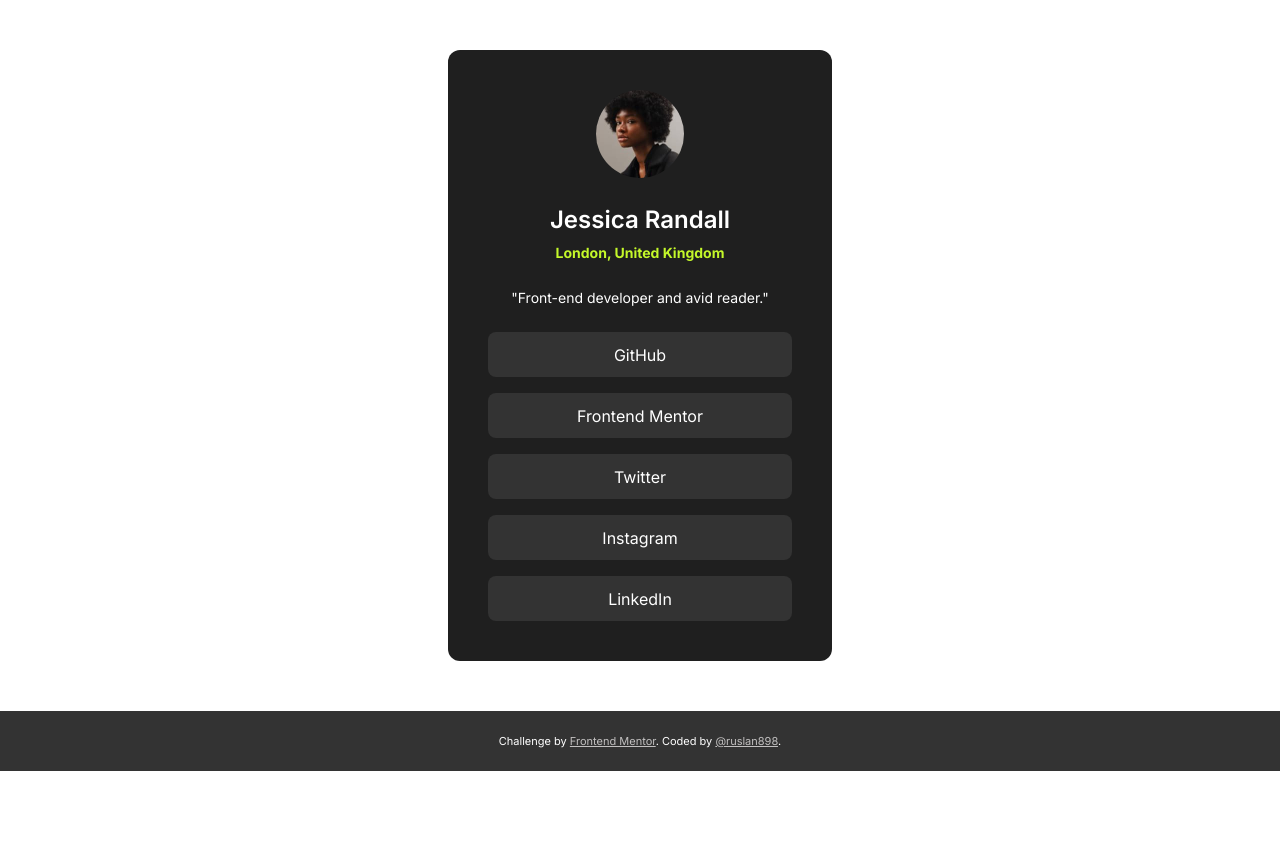
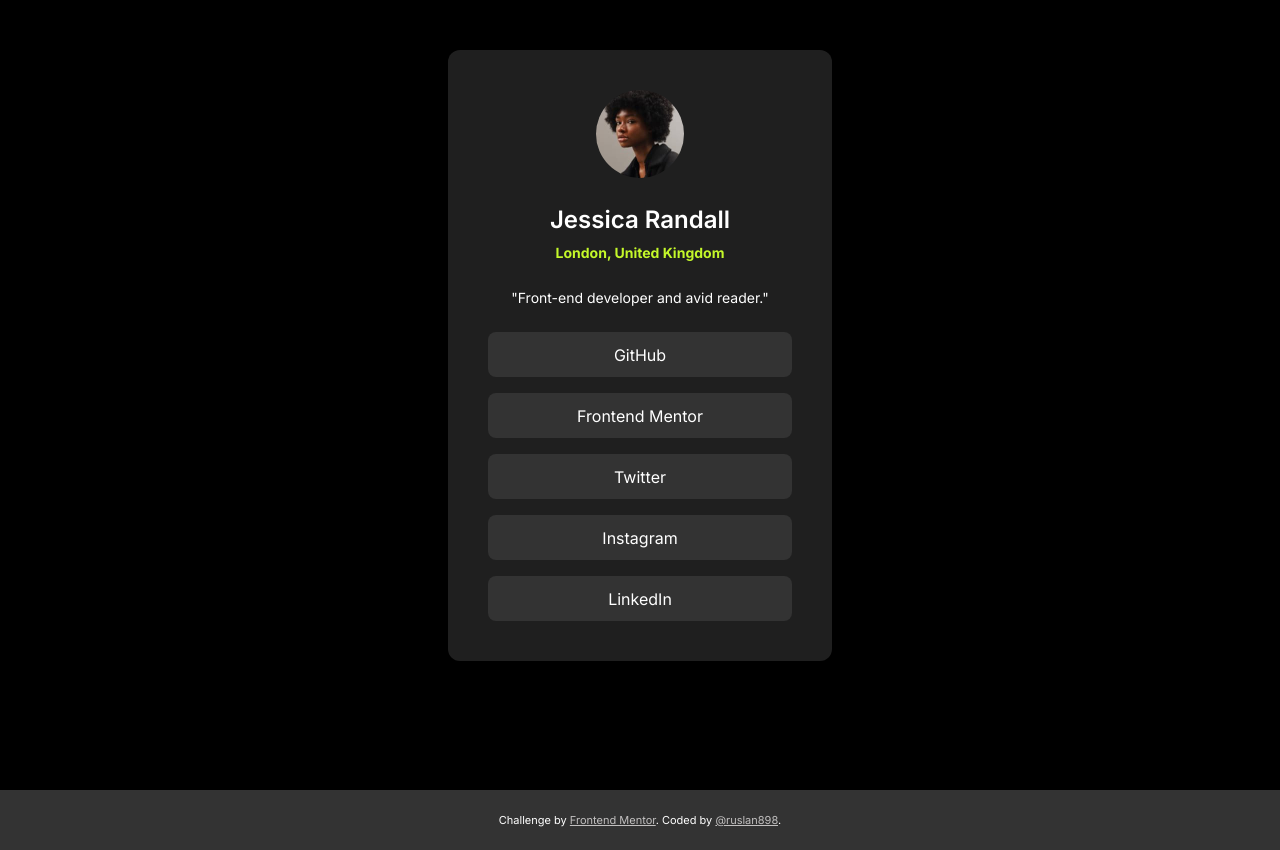
Before and after one commit to ruslan898/frontend-mentor_social-links-profile, a plain HTML site: page index.html in a window 1280 px wide. Before the commit the page ends 800 px from the top, so only its background shows below. Drawn offline with Linux system fonts and the light colour scheme.

Commit message:
Add background color to body and absolute positioning to the footer

```diff
--- a/sass/base/_base-styles.scss
+++ b/sass/base/_base-styles.scss
@@ -13,5 +13,8 @@ html {
 }
 
 body {
+  position: relative;
+  min-height: 100vh;
+  background-color: #000;
   font-size: 1.6rem;
 }
--- a/sass/blocks/_footer.scss
+++ b/sass/blocks/_footer.scss
@@ -1,4 +1,7 @@
 footer {
+  position: absolute;
+  bottom: 0;
+  width: 100%;
   min-height: 6rem;
   background-color: var(--color-grey-700);
   display: flex;
```
Also changed, not shown: style.css.
